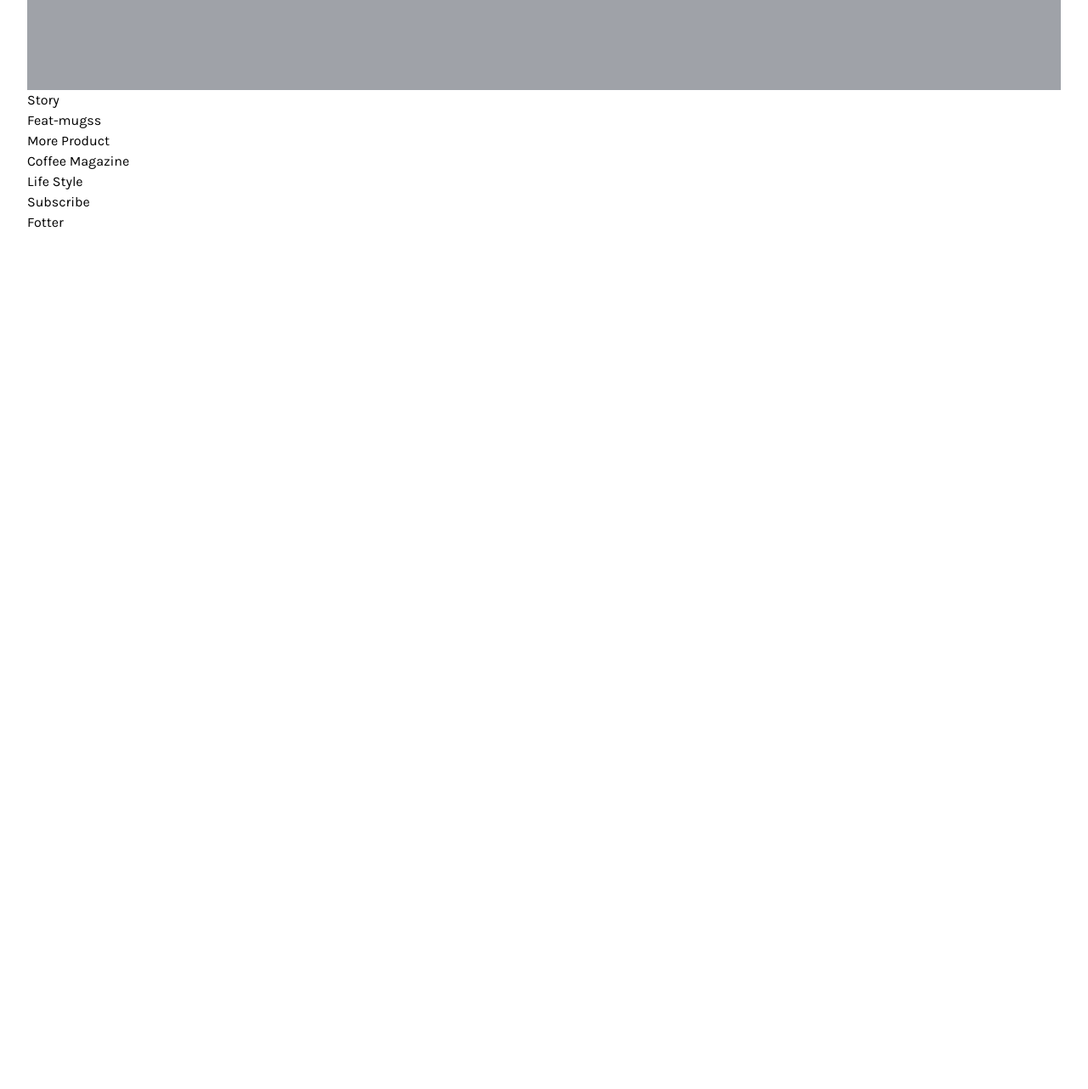
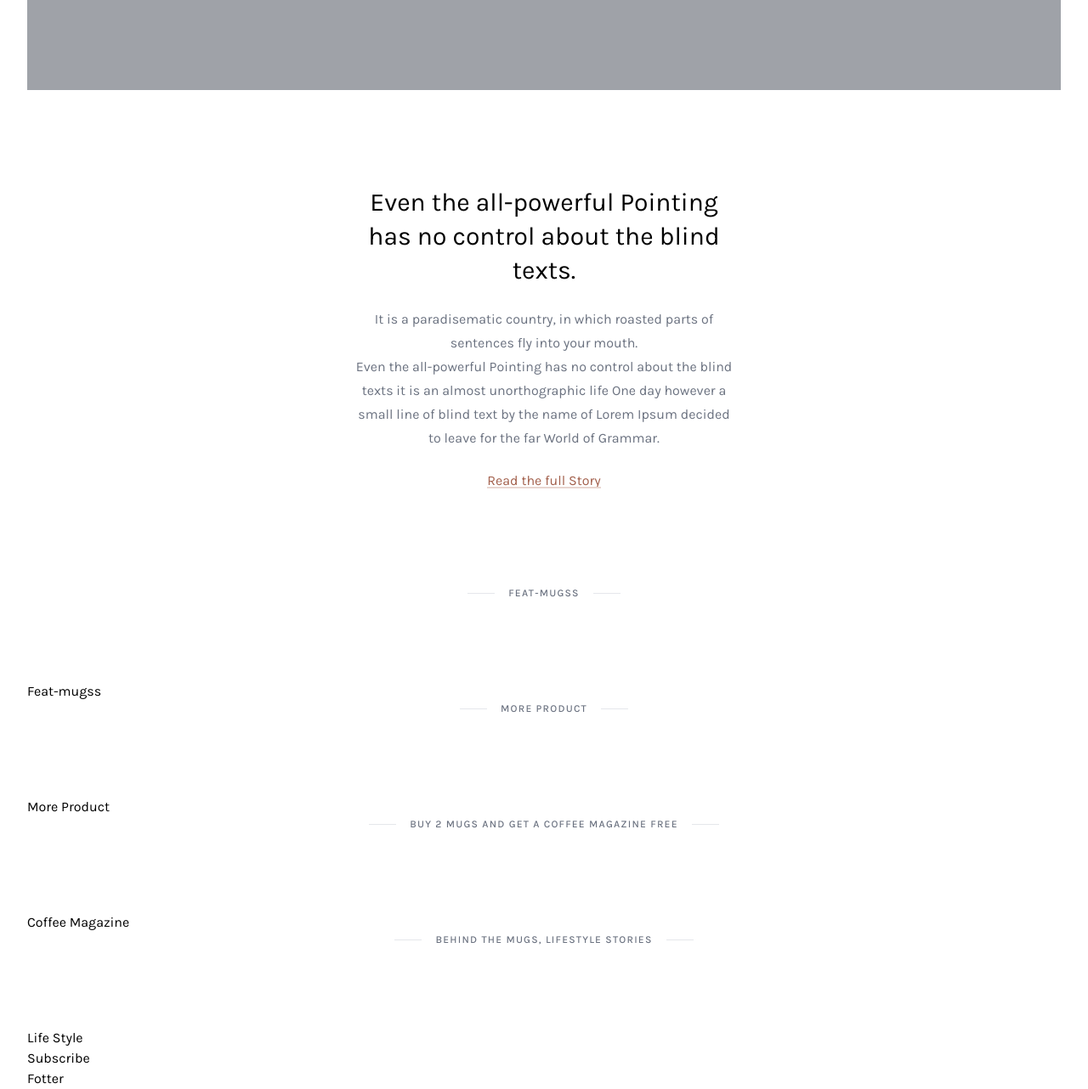
Before and after one commit to linhdev29/the-coffee-taiwind, a website: page public/index.html in a window 1280 px wide. Shown: the part 500-1782 px from the top of the page at 85% size. Before the commit the page ends 800 px from the top, so only its background shows below. Drawn offline with nearby package versions, Linux system fonts and the light colour scheme; files that its build step writes are made by us from their sources.

Commit message:
feat/add_story

```diff
--- a/public/index.html
+++ b/public/index.html
@@ -13,7 +13,7 @@
       <header class="header p-6 mx-auto">
         <nav class="nav flex flex-row justify-between items-center relative">
           <div class="logo basis-2/6 text-center text-xl font-semibold cursor-pointer">CoffeeTailwind.</div>
-          <ul id="mct-top-menu" class=" basis-3/6 lg:basis-1/6 hidden lg:flex lg:items-center lg:justify-end lg:gap-8 uppercase text-sm text-gray-500 font-medium">
+          <ul id="mct-top-menu" class="basis-3/6 lg:basis-1/6 hidden lg:flex lg:items-center lg:justify-end lg:gap-8 uppercase text-sm text-gray-500 font-medium">
             <li class="mct-top-menu-item "><a href="#">Home</a></li>
             <li class="mct-top-menu-item "><a href="#">Products</a></li>
             <li class="mct-top-menu-item "><a href="#">Blog</a></li>
@@ -62,21 +62,60 @@
         </div>
         <!-- End Slider -->
         <div class="story">
-          Story
+          <div class="w-full h-full flex justtify-center items-center">
+            <div class="px-10 lg:px-96 py-28 text-center">
+              <div class="text-3xl leading-10 mb-6">Even the all-powerful Pointing has no control about the blind texts.</div>
+              <div class="text-gray-500 leading-7 mb-6">It is a paradisematic country, in which roasted parts of sentences fly into your mouth. <br/> Even the all-powerful Pointing has no control about the blind texts it
+                is an almost unorthographic life One day
+                however a small line of blind text by the name of Lorem Ipsum decided to leave for the far World of Grammar.
+              </div>
+              <div class="">
+                <a href="" class="text-coffee-400 hover:text-coffee-600 relative after:absolute after:bottom-0 after:left-0 after:bg-coffee-50 hover:after:bg-coffee-200 after:h-0.5 after:w-full after:transition-all after:ease-in-out after:duration-300">Read the full Story</a>
+              </div>
+            </div>
+          </div>
         </div>
         <!-- End Story -->
+
+         <div class="mct-subheadline">
+          <div class="mct-sub-headline-deco-line"></div>
+          <div class="mct-sub-headline-label">Feat-mugss</div>
+          <div class="mct-sub-headline-deco-line"></div>
+         </div>
+
         <div class="feat-mugs">
           Feat-mugss
         </div>
         <!-- End feat-mugs -->
+
+        <div class="mct-subheadline">
+          <div class="mct-sub-headline-deco-line"></div>
+          <div class="mct-sub-headline-label">More Product</div>
+          <div class="mct-sub-headline-deco-line"></div>
+        </div>
+
         <div class="more-product">
           More Product
         </div>
         <!-- End more-product -->
+
+        <div class="mct-subheadline">
+          <div class="mct-sub-headline-deco-line"></div>
+          <div class="mct-sub-headline-label">Buy 2 mugs and get a coffee magazine free</div>
+          <div class="mct-sub-headline-deco-line"></div>
+        </div>
+
         <div class="coffee-magazine">
           Coffee Magazine
         </div>
         <!-- End coffee-magazine"> -->
+
+        <div class="mct-subheadline">
+          <div class="mct-sub-headline-deco-line"></div>
+          <div class="mct-sub-headline-label">Behind the mugs, lifestyle stories</div>
+          <div class="mct-sub-headline-deco-line"></div>
+        </div>
+
         <div class="life-style">
           Life Style
         </div>
--- a/src/input.css
+++ b/src/input.css
@@ -9,7 +9,7 @@
 }
 
 .mct-top-menu-item {
-  @apply cursor-pointer py-1 hover:text-gray-800 relative after:lg:absolute after:lg:bottom-0 after:lg:left-0 after:lg:bg-light-coffee after:lg:h-0.5 after:lg:w-0 hover:after:lg:w-full after:lg:transition-all after:lg:ease-in-out after:lg:duration-300
+  @apply cursor-pointer py-1 hover:text-gray-800 relative after:lg:absolute after:lg:bottom-0 after:lg:left-0 after:lg:bg-coffee-200 after:lg:h-0.5 after:lg:w-0 hover:after:lg:w-full after:lg:transition-all after:lg:ease-in-out after:lg:duration-300
 }
 .mct-top-menu-item-active {
   @apply text-gray-800
@@ -22,3 +22,13 @@
 .mct-badge-circle {
   @apply text-xs text-center rounded-full px-1.5
 }
+
+.mct-subheadline {
+  @apply flex justify-center items-center mb-24
+}
+.mct-sub-headline-deco-line {
+  @apply w-8 h-px bg-gray-200
+}
+.mct-sub-headline-label {
+  @apply uppercase mx-4 tracking-widest text-gray-500 font-medium text-xs text-center
+}
--- a/tailwind.config.js
+++ b/tailwind.config.js
@@ -7,7 +7,12 @@ export default {
         Karla: ["Karla", "sans-serif"]
       },
       colors: {
-        "light-coffee": "#c89f94"
+        'coffee': {
+          50: "#E8D6D0",
+          200: "#C89f94",
+          400: "#A25F4B",
+          600: "#744838",
+        }
       },
       keyframes: {
         sliderDown: {
```
